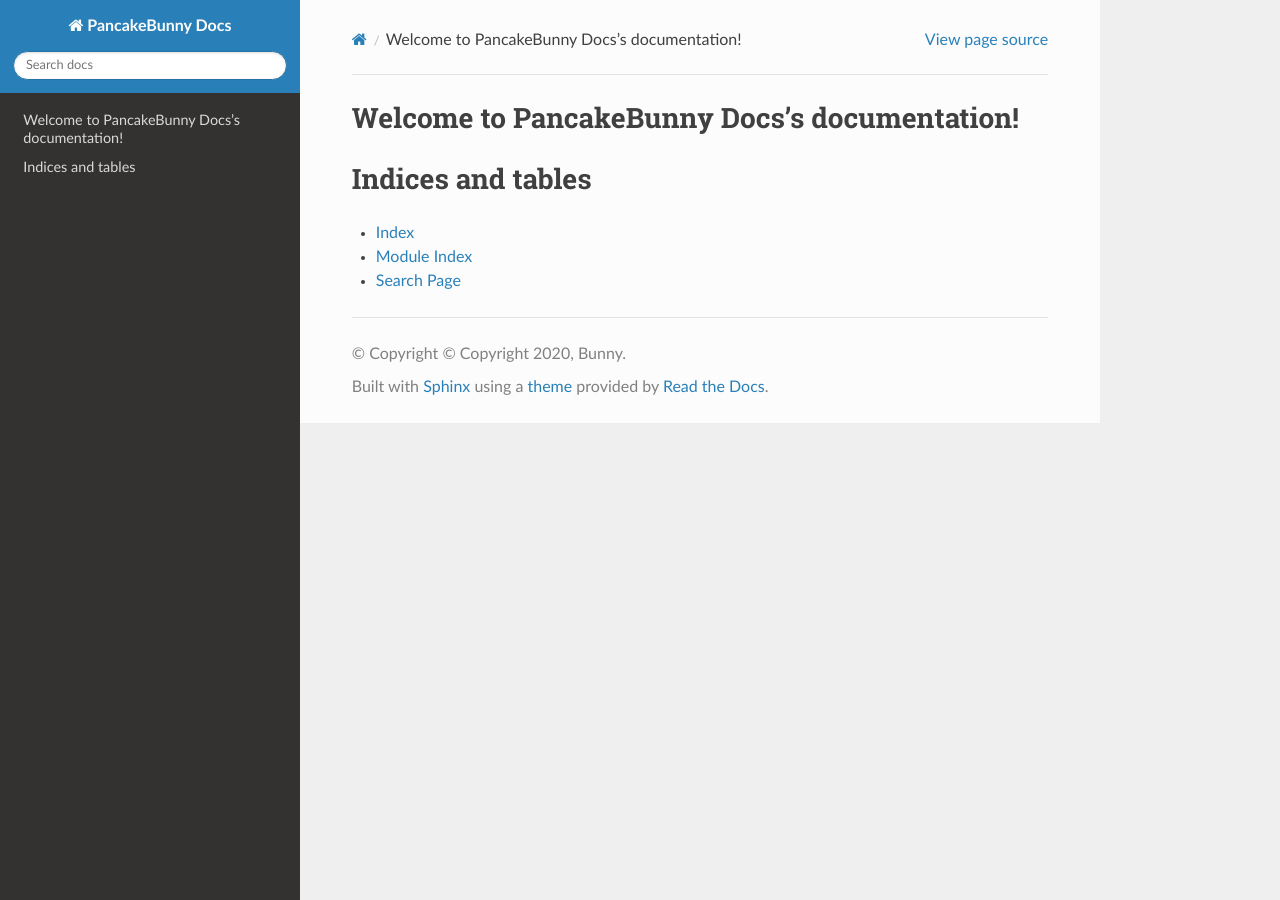
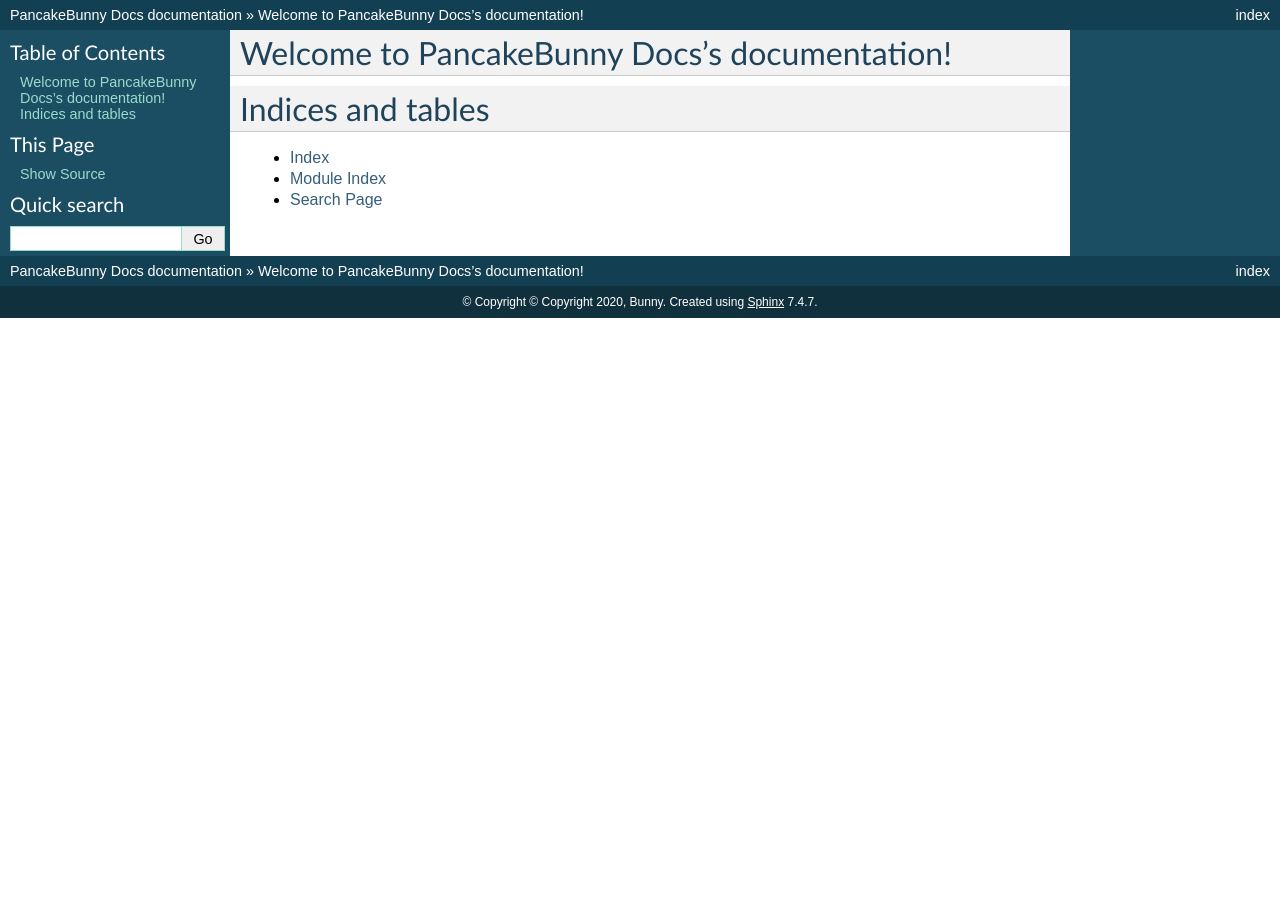
Before and after one commit to DefiEnginner/BannyFinance, a Sphinx documentation site: the page built from docs/index.rst, in a window 1280 px wide. Built offline with Sphinx 7.4.7, drawn with Linux system fonts in a browser that asks for light colours.

Commit message:
change theme

```diff
--- a/docs/conf.py
+++ b/docs/conf.py
@@ -44,14 +44,81 @@
 exclude_patterns = ['_build', 'Thumbs.db', '.DS_Store']
 
 
-# -- Options for HTML output -------------------------------------------------
+# -- Options for HTML output ---------------------------------------------------
 
 # The theme to use for HTML and HTML Help pages.  See the documentation for
 # a list of builtin themes.
-#
-html_theme = "sphinx_rtd_theme"
+html_theme = 'default'
+
+# Theme options are theme-specific and customize the look and feel of a theme
+# further.  For a list of options available for each theme, see the
+# documentation.
+#html_theme_options = {}
+
+# Add any paths that contain custom themes here, relative to this directory.
+#html_theme_path = []
+
+# The name for this set of Sphinx documents.  If None, it defaults to
+# "<project> v<release> documentation".
+#html_title = None
+
+# A shorter title for the navigation bar.  Default is the same as html_title.
+#html_short_title = None
+
+# The name of an image file (relative to this directory) to place at the top
+# of the sidebar.
+#html_logo = None
+
+# The name of an image file (within the static path) to use as favicon of the
+# docs.  This file should be a Windows icon file (.ico) being 16x16 or 32x32
+# pixels large.
+#html_favicon = None
 
 # Add any paths that contain custom static files (such as style sheets) here,
 # relative to this directory. They are copied after the builtin static files,
 # so a file named "default.css" will overwrite the builtin "default.css".
 html_static_path = ['_static']
+
+# If not '', a 'Last updated on:' timestamp is inserted at every page bottom,
+# using the given strftime format.
+#html_last_updated_fmt = '%b %d, %Y'
+
+# If true, SmartyPants will be used to convert quotes and dashes to
+# typographically correct entities.
+#html_use_smartypants = True
+
+# Custom sidebar templates, maps document names to template names.
+#html_sidebars = {}
+
+# Additional templates that should be rendered to pages, maps page names to
+# template names.
+#html_additional_pages = {}
+
+# If false, no module index is generated.
+#html_domain_indices = True
+
+# If false, no index is generated.
+#html_use_index = True
+
+# If true, the index is split into individual pages for each letter.
+#html_split_index = False
+
+# If true, links to the reST sources are added to the pages.
+#html_show_sourcelink = True
+
+# If true, "Created using Sphinx" is shown in the HTML footer. Default is True.
+#html_show_sphinx = True
+
+# If true, "(C) Copyright ..." is shown in the HTML footer. Default is True.
+#html_show_copyright = True
+
+# If true, an OpenSearch description file will be output, and all pages will
+# contain a <link> tag referring to it.  The value of this option must be the
+# base URL from which the finished HTML is served.
+#html_use_opensearch = ''
+
+# This is the file name suffix for HTML files (e.g. ".xhtml").
+#html_file_suffix = None
+
+# Output file base name for HTML help builder.
+htmlhelp_basename = 'Dontbeafraidtocommitdoc'
```
